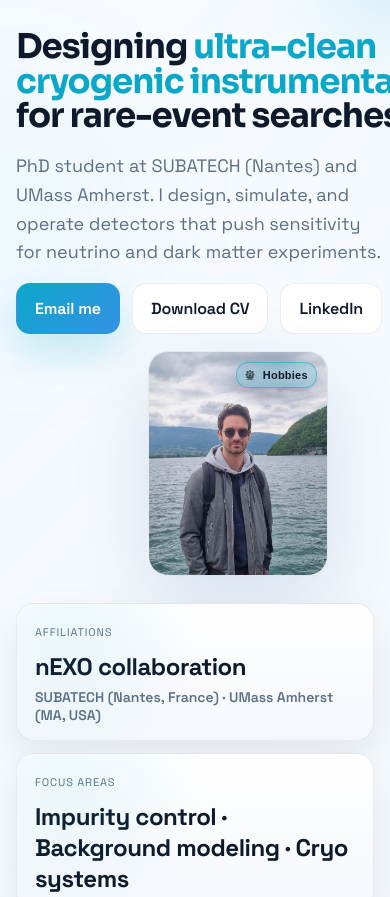
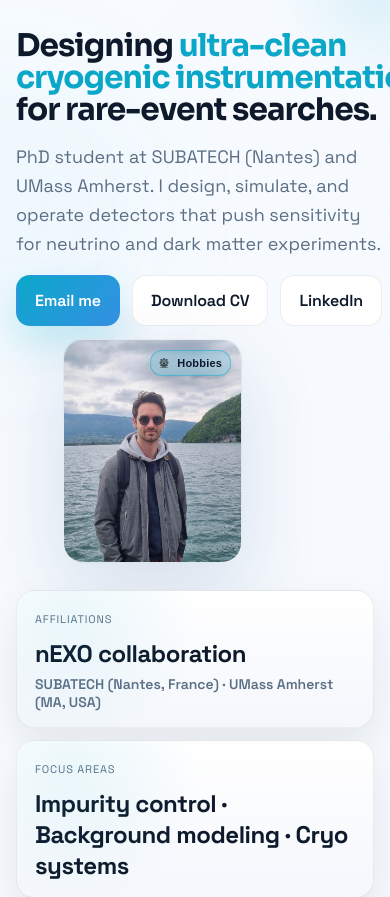
Before and after one commit to antoine-amy/antoine-amy.github.io, a plain HTML site: page index.html in a window 390 px wide. Shown: the top 897 px of the page. Drawn offline with Linux system fonts and the light colour scheme.

Commit message:
Fix mobile UI

```diff
--- a/index.html
+++ b/index.html
@@ -299,6 +299,7 @@
       line-height: 1.02;
       letter-spacing: -0.03em;
       margin: 12px 0 18px;
+      max-width: 26ch;
     }
 
     .hero h1 strong {
@@ -792,11 +793,22 @@
       .hero {
         grid-template-columns: 1fr;
         min-height: auto;
-        gap: 16px;
+        gap: 12px;
       }
 
       .hero-visual {
-        justify-items: center;
+        justify-items: flex-start;
+        max-width: clamp(200px, 70vw, 320px);
+        align-self: flex-start;
+        justify-self: flex-start;
+      }
+
+      .portrait {
+        max-width: clamp(160px, 46vw, 210px);
+      }
+
+      .hero h1 {
+        font-size: clamp(26px, 8vw, 32px);
         max-width: 100%;
       }
 
```
